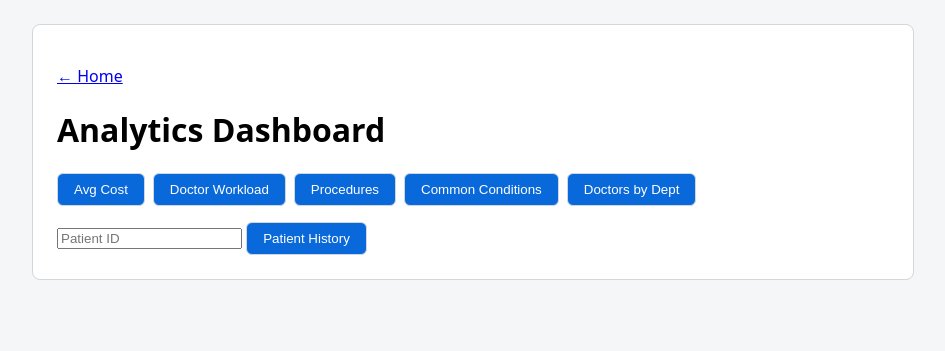
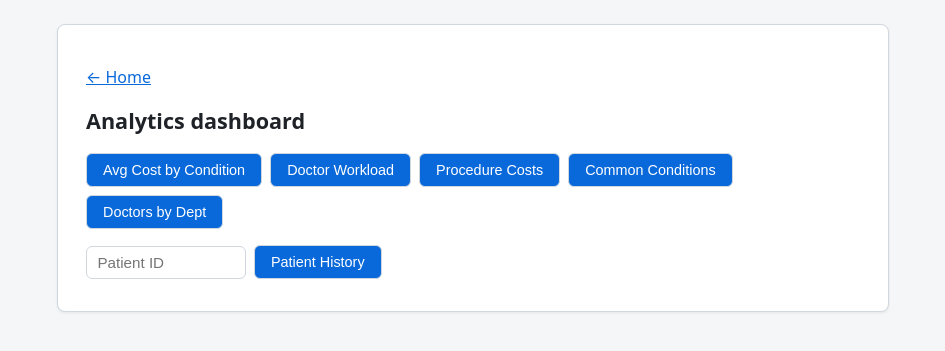
Before and after one commit to swevswev/CS4347_Project, a PHP site: page /Analytics.php in a window 1280 px wide. Shown: the top 351 px of the page, without its empty margins (167-1112 px from the left). Run offline with PHP 8.4, Linux system fonts and the light colour scheme.

Commit message:
Refactor report queries and update HTML structure

```diff
--- a/project/Analytics.php
+++ b/project/Analytics.php
@@ -3,9 +3,9 @@
 require_once __DIR__ . '/includes/bootstrap.php';
 
 $report = $_GET['report'] ?? null;
-	$data = [];
-	$title = '';
-$error = null;
+$data   = [];
+$title  = '';
+$error  = null;
 
 try {
     if ($report === 'avg_cost') {
@@ -18,27 +18,30 @@ try {
              GROUP BY c.Condition_Name
              ORDER BY avg_cost DESC'
         )->fetchAll();
-		}
-		elseif ($report === 'doctor_workload') {
+
+    } elseif ($report === 'doctor_workload') {
         $title = 'Doctor Workload';
+        // Name is the column in DOCTORS per create.sql (not Doctor_Name)
         $data = db()->query(
-						'SELECT d.Doctor_Name AS doctor_name, COUNT(v.Visit_ID) AS total_visits
+            'SELECT d.Name AS doctor_name, COUNT(v.Visit_ID) AS total_visits
              FROM DOCTORS d
              LEFT JOIN VISITS v ON d.Doctor_ID = v.Doctor_ID
-						GROUP BY d.Doctor_Name
+             GROUP BY d.Doctor_ID, d.Name
              ORDER BY total_visits DESC'
         )->fetchAll();
-		}
-		elseif ($report === 'procedure_cost') {
+
+    } elseif ($report === 'procedure_cost') {
         $title = 'Procedure Cost Analysis';
+        // column is Procedure in create.sql (not Procedure_Name)
         $data = db()->query(
-						'SELECT Procedure_Name AS procedure_name, AVG(Cost) AS avg_cost
+            'SELECT `Procedure` AS procedure_name, AVG(Cost) AS avg_cost
              FROM VISITS
-						GROUP BY Procedure_Name
+             WHERE `Procedure` IS NOT NULL
+             GROUP BY `Procedure`
              ORDER BY avg_cost DESC'
         )->fetchAll();
-		}
-		elseif ($report === 'common_conditions') {
+
+    } elseif ($report === 'common_conditions') {
         $title = 'Most Common Conditions';
         $data = db()->query(
             'SELECT c.Condition_Name AS condition_name, COUNT(*) AS occurrences
@@ -47,40 +50,44 @@ try {
              GROUP BY c.Condition_Name
              ORDER BY occurrences DESC'
         )->fetchAll();
-		}
-		elseif ($report === 'doctors_by_dept') {
+
+    } elseif ($report === 'doctors_by_dept') {
         $title = 'Doctors by Department';
+        // Name for both DOCTORS and DEPARTMENTS per create.sql
         $data = db()->query(
-						'SELECT d.Doctor_Name AS doctor_name, dep.Department_Name AS department_name
+            'SELECT d.Name AS doctor_name, dep.Name AS department_name
              FROM DOCTORS d
              JOIN DEPARTMENTS dep ON d.Department_ID = dep.Department_ID
-						ORDER BY dep.Department_Name, d.Doctor_Name'
+             ORDER BY dep.Name, d.Name'
         )->fetchAll();
-		}
-		elseif ($report === 'patient_history') {
+
+    } elseif ($report === 'patient_history') {
         $title = 'Patient History';
         $pid = filter_var($_GET['patient_id'] ?? null, FILTER_VALIDATE_INT, ['options' => ['min_range' => 1]]);
         if ($pid === false) {
             $error = 'Patient ID must be a positive integer.';
         } else {
+            // Name for DOCTORS, Procedure for VISITS
             $stmt = db()->prepare(
-							'SELECT v.Visit_ID AS visit_id, d.Doctor_Name AS doctor_name,
+                'SELECT v.Visit_ID AS visit_id, d.Name AS doctor_name,
                         GROUP_CONCAT(DISTINCT c.Condition_Name ORDER BY c.Condition_Name SEPARATOR ", ") AS condition_names,
-											v.Procedure_Name AS procedure_name, v.Cost AS cost, v.Length_of_Stay AS length_of_stay,
-											v.Satisfaction AS satisfaction, v.Outcome AS outcome, v.Re_Admission AS re_admission
+                        v.`Procedure` AS procedure_name, v.Cost AS cost,
+                        v.Length_of_Stay AS length_of_stay, v.Satisfaction AS satisfaction,
+                        v.Outcome AS outcome, v.Re_Admission AS re_admission
                  FROM VISITS v
                  LEFT JOIN DOCTORS d ON d.Doctor_ID = v.Doctor_ID
                  LEFT JOIN VISITS_CONDITIONS vc ON vc.Visit_ID = v.Visit_ID
                  LEFT JOIN CONDITIONS c ON c.Condition_ID = vc.Condition_ID
                  WHERE v.Patient_ID = ?
-							GROUP BY v.Visit_ID, d.Doctor_Name, v.Procedure_Name, v.Cost, v.Length_of_Stay, v.Satisfaction, v.Outcome, v.Re_Admission
+                 GROUP BY v.Visit_ID, d.Name, v.`Procedure`, v.Cost,
+                          v.Length_of_Stay, v.Satisfaction, v.Outcome, v.Re_Admission
                  ORDER BY v.Visit_ID DESC'
             );
             $stmt->execute([$pid]);
             $data = $stmt->fetchAll();
         }
-		}
-		elseif ($report !== null) {
+
+    } elseif ($report !== null) {
         $error = 'Unknown report selected.';
     }
 } catch (PDOException $e) {
@@ -91,103 +98,58 @@ try {
 <html lang="en">
 <head>
   <meta charset="UTF-8">
-		<title>Analytics Dashboard</title>
-
+  <meta name="viewport" content="width=device-width, initial-scale=1.0">
+  <title>Analytics — Hospital Records</title>
   <style>
-			:root {
-				--bg: #f4f6f8;
-				--card: #fff;
-				--border: #d0d7de;
-				--text: #1f2328;
-				--muted: #59636e;
-				--accent: #0969da;
-			}
-			body {
-				margin: 0;
-				font-family: system-ui;
-				background: var(--bg);
-				padding: 1.5rem;
-			}
-			main {
-				max-width: 52rem;
-				margin: auto;
-				background: var(--card);
-				padding: 1.5rem;
-				border-radius: 8px;
-				border: 1px solid var(--border);
-			}
-			button {
-				padding: 0.5rem 1rem;
-				border-radius: 6px;
-				border: 1px solid var(--border);
-				background: var(--accent);
-				color: white;
-				cursor: pointer;
-			}
-			.actions {
-				display: flex;
-				gap: 0.5rem;
-				flex-wrap: wrap;
-				margin-bottom: 1rem;
-			}
-			table {
-				width: 100%;
-				border-collapse: collapse;
-				margin-top: 1rem;
-			}
-			th, td {
-				border: 1px solid var(--border);
-				padding: 0.4rem;
-			}
-			th 	{
-				background: #f6f8fa;
-			}
-			.banner {
-				padding: 0.75rem 1rem;
-				border-radius: 6px;
-				margin-top: 1rem;
-				font-size: 0.9rem;
-			}
-			.banner-error {
-				background: #ffebe9;
-				border: 1px solid #ff8182;
-				color: #82071e;
-			}
+    :root { --bg:#f4f6f8; --card:#fff; --border:#d0d7de; --text:#1f2328; --muted:#59636e; --accent:#0969da; }
+    * { box-sizing:border-box; }
+    body { margin:0; font-family:system-ui,-apple-system,Segoe UI,Roboto,sans-serif; background:var(--bg); color:var(--text); line-height:1.5; padding:1.5rem; }
+    main { max-width:52rem; margin:0 auto; background:var(--card); border:1px solid var(--border); border-radius:8px; padding:1.5rem 1.75rem 2rem; box-shadow:0 1px 3px rgba(31,35,40,.08); }
+    h1 { font-size:1.35rem; font-weight:600; margin:0 0 1rem; }
+    .subtitle a { color:var(--accent); }
+    .actions { display:flex; gap:.5rem; flex-wrap:wrap; margin-bottom:1rem; }
+    .actions a { text-decoration:none; }
+    button { padding:.5rem 1rem; border-radius:6px; border:1px solid var(--border); background:var(--accent); color:#fff; cursor:pointer; font-size:.9rem; }
+    button:hover { filter:brightness(1.05); }
+    table { width:100%; border-collapse:collapse; margin-top:1rem; font-size:.875rem; }
+    th, td { border:1px solid var(--border); padding:.45rem .5rem; text-align:left; }
+    th { background:#f6f8fa; }
+    .banner { padding:.75rem 1rem; border-radius:6px; margin-top:1rem; font-size:.9rem; background:#ffebe9; border:1px solid #ff8182; color:#82071e; }
+    input[type=number] { padding:.45rem .65rem; border:1px solid var(--border); border-radius:6px; font-size:.95rem; width:10rem; }
   </style>
 </head>
 <body>
   <main>
-			<p><a href="index.php">← Home</a></p>
-			<h1>Analytics Dashboard</h1>
+    <p class="subtitle"><a href="index.php">&#8592; Home</a></p>
+    <h1>Analytics dashboard</h1>
 
     <div class="actions">
-				<a href="?report=avg_cost"><button>Avg Cost</button></a>
+      <a href="?report=avg_cost"><button>Avg Cost by Condition</button></a>
       <a href="?report=doctor_workload"><button>Doctor Workload</button></a>
-				<a href="?report=procedure_cost"><button>Procedures</button></a>
+      <a href="?report=procedure_cost"><button>Procedure Costs</button></a>
       <a href="?report=common_conditions"><button>Common Conditions</button></a>
       <a href="?report=doctors_by_dept"><button>Doctors by Dept</button></a>
     </div>
 
-			<!-- Optional patient history -->
-			<form method="get" style="margin-top:1rem">
+    <form method="get" style="margin-top:1rem;display:flex;gap:.5rem;align-items:center">
       <input type="hidden" name="report" value="patient_history">
-				<input type="number" name="patient_id" placeholder="Patient ID" min="1" step="1" required>
+      <input type="number" name="patient_id" placeholder="Patient ID" min="1" step="1" required
+        value="<?= isset($_GET['patient_id']) ? htmlspecialchars((string) $_GET['patient_id'], ENT_QUOTES, 'UTF-8') : '' ?>">
       <button type="submit">Patient History</button>
     </form>
 
     <?php if ($report !== null): ?>
-				<h2><?= htmlspecialchars($title) ?></h2>
+      <h2 style="font-size:1.05rem;margin-top:1.5rem"><?= htmlspecialchars($title, ENT_QUOTES, 'UTF-8') ?></h2>
       <?php if ($error !== null): ?>
-				<div class="banner banner-error"><?= htmlspecialchars($error) ?></div>
+        <div class="banner"><?= htmlspecialchars($error, ENT_QUOTES, 'UTF-8') ?></div>
       <?php elseif (empty($data)): ?>
-				<p>No results found.</p>
+        <p style="color:var(--muted)">No results found.</p>
       <?php else: ?>
-
         <table>
           <thead>
             <tr>
               <?php foreach (array_keys($data[0]) as $col): ?>
-							<th><?= htmlspecialchars($col) ?></th>
+                <th><?= htmlspecialchars($col, ENT_QUOTES, 'UTF-8') ?></th>
               <?php endforeach; ?>
             </tr>
           </thead>
@@ -195,13 +157,12 @@ try {
             <?php foreach ($data as $row): ?>
               <tr>
                 <?php foreach ($row as $val): ?>
-								<td><?= htmlspecialchars((string)$val) ?></td>
+                  <td><?= htmlspecialchars((string) $val, ENT_QUOTES, 'UTF-8') ?></td>
                 <?php endforeach; ?>
               </tr>
             <?php endforeach; ?>
           </tbody>
         </table>
-
       <?php endif; ?>
     <?php endif; ?>
   </main>
```
Lines whose indentation alone changed are shown as unchanged.
